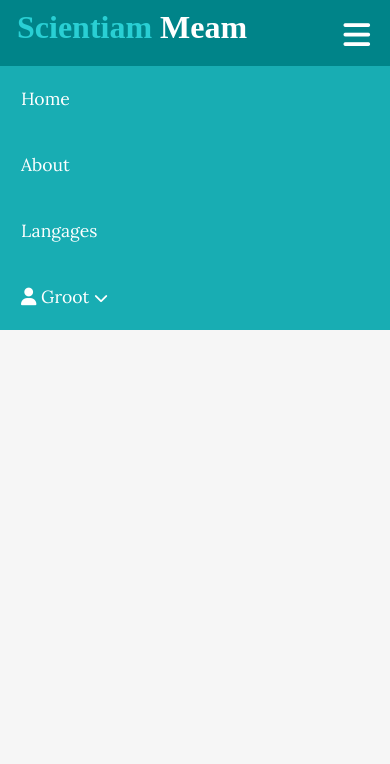
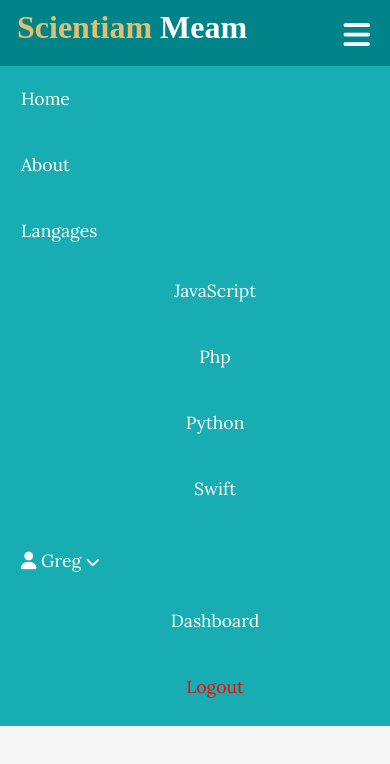
Before and after one commit to Injechta/Scientiam-Meam, a plain HTML site: page index.html in a window 390 px wide. Both pictures are taken after a click on the icon 356 px from the left and 35 px from the top of the page. Drawn offline with nearby package versions, Linux system fonts and the light colour scheme; a web font is replaced by a local one.

Commit message:
Add files via upload
startin responsive

```diff
--- a/css/style.css
+++ b/css/style.css
@@ -30,7 +30,7 @@ header .logo-text {
 }
 
 header .logo-text span {
-  color: #29cfd4;
+  color: #e0c06e;
 }
 
 header ul {
@@ -51,7 +51,6 @@ header ul li ul {
   right: 0px;
   width: 180px;
   display: none;
-  z-index: 9999;
 }
 
 header ul li:hover ul {
@@ -65,7 +64,7 @@ header ul li ul li {
 
 header ul li ul li a {
   padding: 15px;
-  background: #008489;
+  background: #549999;
   color: white;
   text-align: center;
   line-height: 33px;
@@ -81,7 +80,7 @@ header ul li ul li a.logout:hover {
 
 header ul li ul li a:hover {
   background: #026366;
-  color: rgb(253, 202, 140);
+  color: #fdca8c;
 }
 
 header ul li a {
@@ -120,11 +119,13 @@ header .menu-toggle {
   }
   header ul li ul {
     position: static;
-    width: 180px;
     display: block;
     width: 100%;
+    background: inherit;
   }
+  /*A regler pour les liens responsive*/
   header ul li ul li a {
+    position: relative;
     padding: 10px;
     background: #18adb3;
     color: white;
--- a/index.html
+++ b/index.html
@@ -39,7 +39,7 @@
             <li>
                 <a href="#">
                     <i class="fa fa-user"></i>
-                    Groot
+                    Greg
                     <i class="fa fa-chevron-down" style="font-size: .8em;"></i>
                 </a>
                 <ul>
--- a/js/scripts.js
+++ b/js/scripts.js
@@ -1,6 +1,8 @@
 $(document).ready(function() {
     $('.menu-toggle').on('click', function() {
         $('.nav').toggleClass('showing');
+        $('.nav ul').toggleClass('showing');
+        $('.nav ul li').toggleClass('showing');
     });
 
 });
```
